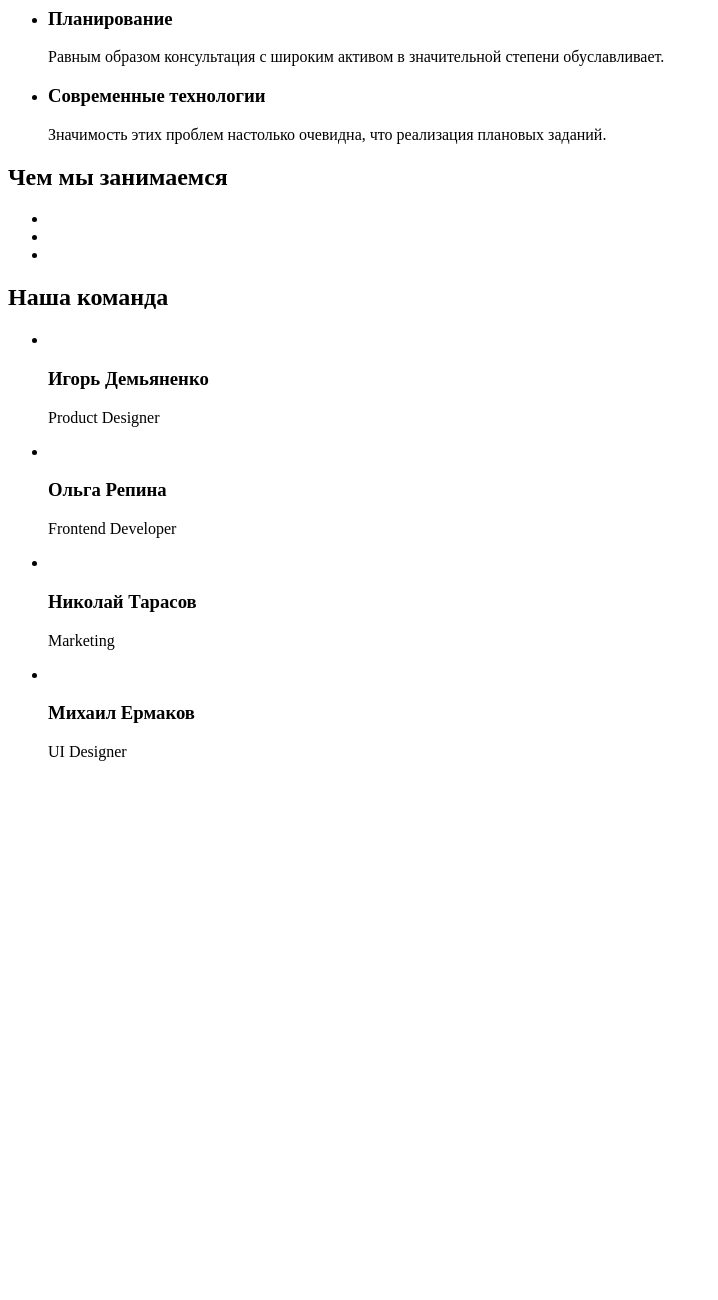
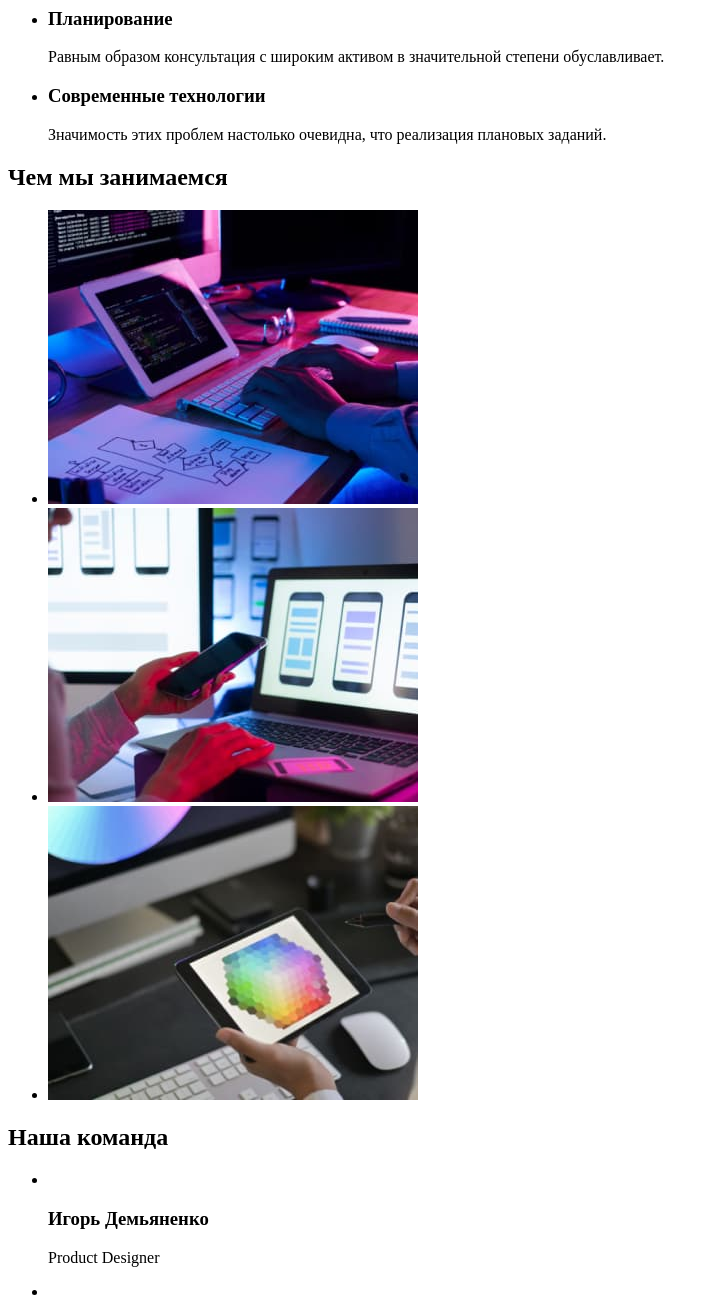
Before and after one commit to Andriy-Hrynevetskyi/goit-markup-hw-01, a plain HTML site: page index.html in a window 1280 px wide. Shown: the part 450-1750 px from the top of the page, without its empty margins (0-718 px from the left). Before the commit the page ends 1227 px from the top, so only its background shows below. Drawn offline with Linux system fonts and the light colour scheme.

Commit message:
images optimized

```diff
--- a/index.html
+++ b/index.html
@@ -51,13 +51,13 @@
       <h2>Чем мы занимаемся</h2>
         <ul>
           <li>
-                        <a href="http://"><img src="/images/box 1.png" alt=""></a>
+            <a href="http://"><img src="/images/picture-1.jpg" alt="разработчик пишет код" width="370"></a>
           </li>
           <li>
-                        <a href="http://"><img src="/images/box 2.png" alt=""></a>
+            <a href="http://"><img src="/images/picture-2.jpg" alt="разработчик создает крос-платформенное приложение" width="370"></a>
           </li>
           <li>
-                        <a href="http://"><img src="/images/box 3.png" alt=""></a>
+            <a href="http://"><img src="/images/picture-3.jpg" alt="разработчик создает графический дизайн" width="370"></a>
           </li>
         </ul>
     </section>
```
Also changed, not shown: images/picture-1.jpg (added), images/picture-2.jpg (added), images/picture-3.jpg (added). Lines whose indentation alone changed are shown as unchanged.
